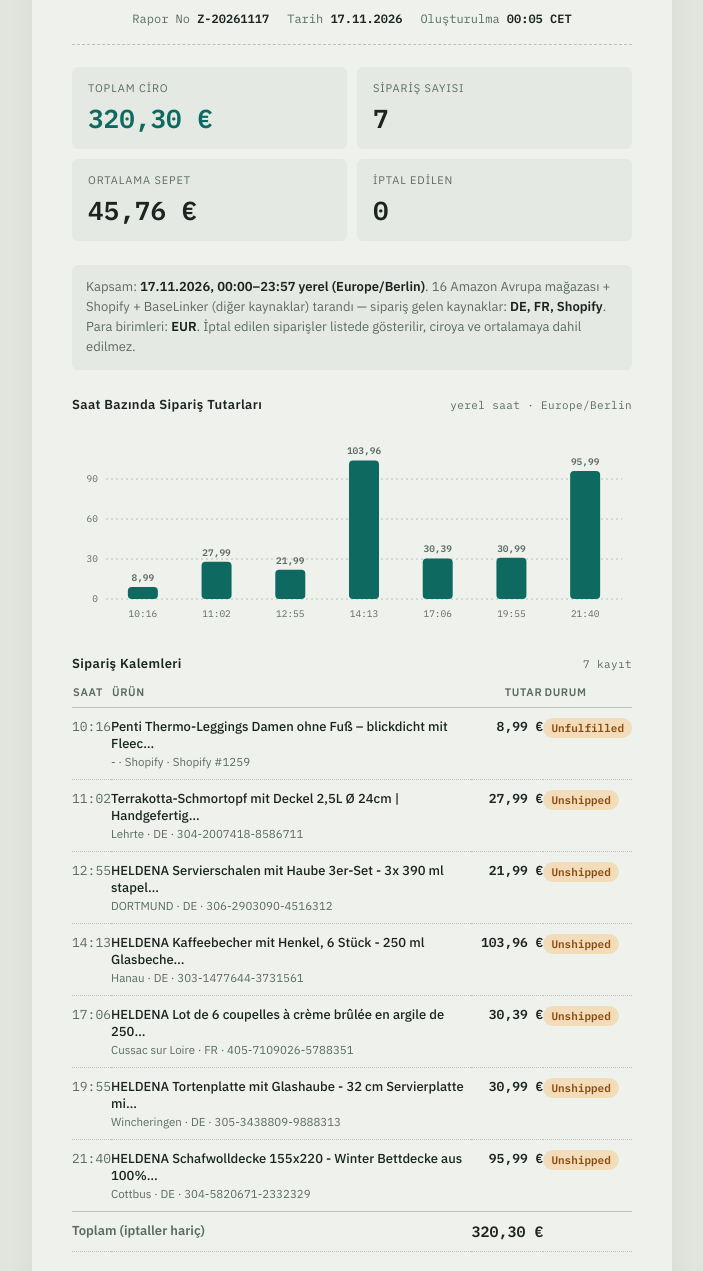
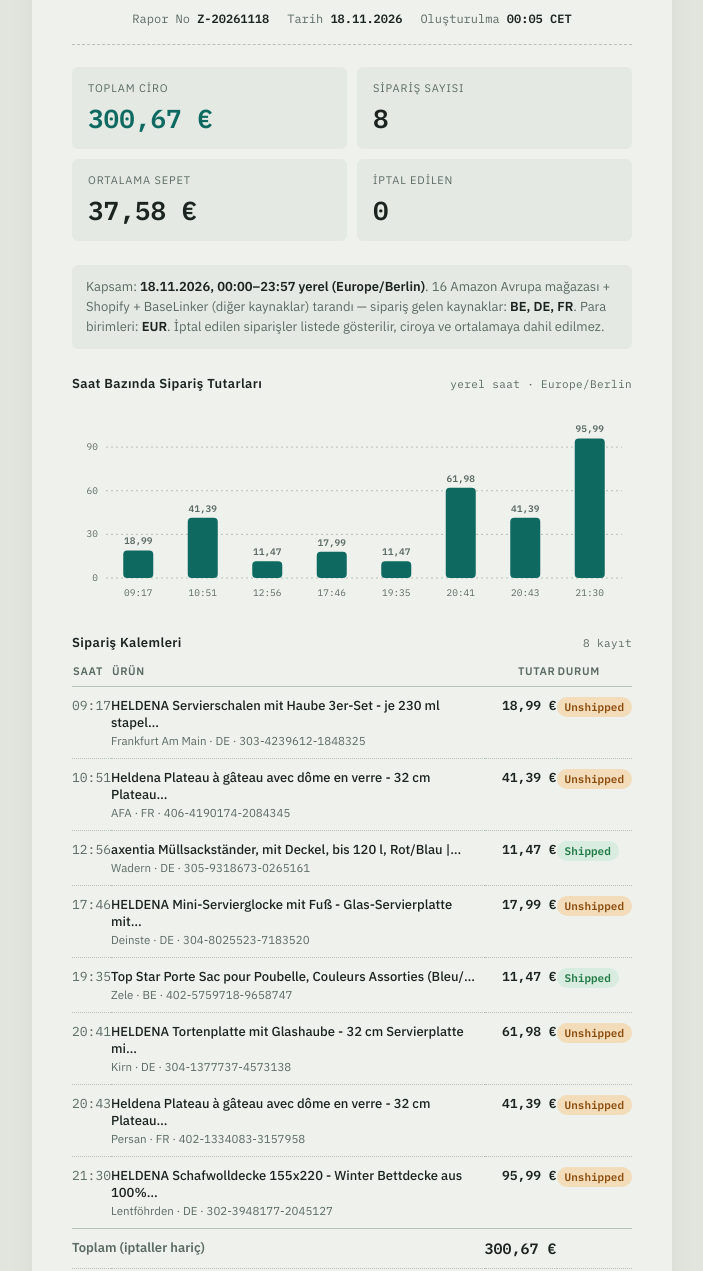
Before and after one commit to kadirbalikci/z-raporu-heldena, a plain HTML site: page index.html in a window 1280 px wide. Shown: the part 189-1460 px from the top of the page, without its empty margins (288-991 px from the left). Drawn offline with Linux system fonts and the light colour scheme.

Commit message:
Z raporu 2026-11-18

```diff
--- a/index.html
+++ b/index.html
@@ -3,7 +3,7 @@
 <head>
 <meta charset="utf-8">
 <meta name="viewport" content="width=device-width, initial-scale=1">
-<title>HekkaStore Z Raporu — 17.11.2026</title>
+<title>HekkaStore Z Raporu — 18.11.2026</title>
 <link rel="preconnect" href="https://fonts.googleapis.com">
 <link rel="preconnect" href="https://fonts.gstatic.com" crossorigin>
 <link href="https://fonts.googleapis.com/css2?family=IBM+Plex+Mono:wght@400;500;600&family=IBM+Plex+Sans:wght@400;500;600;700&display=swap" rel="stylesheet">
@@ -130,8 +130,8 @@
       <div class="store-name">HekkaStore — Heldena</div>
       <div class="store-sub">Amazon Selling Partner API üzerinden otomatik oluşturuldu</div>
       <div class="meta-row">
-        <span>Rapor No <b class="mono">Z-20261117</b></span>
-        <span>Tarih <b class="mono">17.11.2026</b></span>
+        <span>Rapor No <b class="mono">Z-20261118</b></span>
+        <span>Tarih <b class="mono">18.11.2026</b></span>
         <span>Oluşturulma <b class="mono">00:05 CET</b></span>
       </div>
     </header>
@@ -140,15 +140,15 @@
 
     <div class="kpi">
       <div class="kpi-label">Toplam Ciro</div>
-      <div class="kpi-value accent tnum">320,30 €</div>
+      <div class="kpi-value accent tnum">300,67 €</div>
     </div>
     <div class="kpi">
       <div class="kpi-label">Sipariş Sayısı</div>
-      <div class="kpi-value tnum">7</div>
+      <div class="kpi-value tnum">8</div>
     </div>
     <div class="kpi">
       <div class="kpi-label">Ortalama Sepet</div>
-      <div class="kpi-value tnum">45,76 €</div>
+      <div class="kpi-value tnum">37,58 €</div>
     </div>
     <div class="kpi">
       <div class="kpi-label">İptal Edilen</div>
@@ -158,7 +158,7 @@
     </div>
 
     <div class="scope">
-      Kapsam: <b>17.11.2026, 00:00–23:57 yerel (Europe/Berlin)</b>. 16 Amazon Avrupa mağazası + Shopify + BaseLinker (diğer kaynaklar) tarandı — sipariş gelen kaynaklar: <b>DE, FR, Shopify</b>. Para birimleri: <b>EUR</b>. İptal edilen siparişler listede gösterilir, ciroya ve ortalamaya dahil edilmez.
+      Kapsam: <b>18.11.2026, 00:00–23:57 yerel (Europe/Berlin)</b>. 16 Amazon Avrupa mağazası + Shopify + BaseLinker (diğer kaynaklar) tarandı — sipariş gelen kaynaklar: <b>BE, DE, FR</b>. Para birimleri: <b>EUR</b>. İptal edilen siparişler listede gösterilir, ciroya ve ortalamaya dahil edilmez.
     </div>
 
     <section class="block">
@@ -170,20 +170,21 @@
     </section>
 
     <section class="block">
-      <div class="block-title">Sipariş Kalemleri <span class="unit">7 kayıt</span></div>
+      <div class="block-title">Sipariş Kalemleri <span class="unit">8 kayıt</span></div>
       <div class="table-scroll">
         <table class="items">
           <thead>
             <tr><th>Saat</th><th>Ürün</th><th class="num">Tutar</th><th>Durum</th></tr>
           </thead>
-          <tbody><tr><td class="time">10:16</td><td><span class="product-name" title="Penti Thermo-Leggings Damen ohne Fuß – blickdicht mit Fleece-Innenseite, Schwarz &amp; Anthrazit; Penti Thermo-Leggings Damen ohne Fuß – blickdicht mit Fleece-Innenseite, Schwarz &amp; Anthrazit (Schwarz / M)">Penti Thermo-Leggings Damen ohne Fuß – blickdicht mit Fleec…</span><span class="product-city">- · Shopify · Shopify #1259</span></td><td class="num amount tnum">8,99 €</td><td><span class="chip warn">Unfulfilled</span></td></tr>
-<tr><td class="time">11:02</td><td><span class="product-name" title="Terrakotta-Schmortopf mit Deckel 2,5L Ø 24cm | Handgefertigter unglasierter Tontopf (Güveç) für die Familie | Premium Römertopf für Ofen &amp; Gasherd | Natur-Ton Auflaufform zum Brotbacken &amp; Schmoren">Terrakotta-Schmortopf mit Deckel 2,5L Ø 24cm | Handgefertig…</span><span class="product-city">Lehrte · DE · 304-2007418-8586711</span></td><td class="num amount tnum">27,99 €</td><td><span class="chip warn">Unshipped</span></td></tr>
-<tr><td class="time">12:55</td><td><span class="product-name" title="HELDENA Servierschalen mit Haube 3er-Set - 3x 390 ml stapelbare Glasschalen mit Deckel, für Desserts, Snacks, Fingerfood &amp; Aufbewahrung">HELDENA Servierschalen mit Haube 3er-Set - 3x 390 ml stapel…</span><span class="product-city">DORTMUND · DE · 306-2903090-4516312</span></td><td class="num amount tnum">21,99 €</td><td><span class="chip warn">Unshipped</span></td></tr>
-<tr><td class="time">14:13</td><td><span class="product-name" title="HELDENA Kaffeebecher mit Henkel, 6 Stück - 250 ml Glasbecher mit Facettenschliff, spülmaschinenfest &amp; stapelbar, für Kaffee, Tee &amp; Heißgetränke">HELDENA Kaffeebecher mit Henkel, 6 Stück - 250 ml Glasbeche…</span><span class="product-city">Hanau · DE · 303-1477644-3731561</span></td><td class="num amount tnum">103,96 €</td><td><span class="chip warn">Unshipped</span></td></tr>
-<tr><td class="time">17:06</td><td><span class="product-name" title="HELDENA Lot de 6 coupelles à crème brûlée en argile de 250 ml chacun, Ø 12 cm - Passe au four - Intérieur émaillé - Passe au lave-vaisselle - Pour ragoût fin, viande épicée et dessert">HELDENA Lot de 6 coupelles à crème brûlée en argile de 250…</span><span class="product-city">Cussac sur Loire · FR · 405-7109026-5788351</span></td><td class="num amount tnum">30,39 €</td><td><span class="chip warn">Unshipped</span></td></tr>
-<tr><td class="time">19:55</td><td><span class="product-name" title="HELDENA Tortenplatte mit Glashaube - 32 cm Servierplatte mit Fuß &amp; Deckel aus Glas, spülmaschinenfest, für Kuchen, Torten, Gebäck &amp; Käse">HELDENA Tortenplatte mit Glashaube - 32 cm Servierplatte mi…</span><span class="product-city">Wincheringen · DE · 305-3438809-9888313</span></td><td class="num amount tnum">30,99 €</td><td><span class="chip warn">Unshipped</span></td></tr>
-<tr><td class="time">21:40</td><td><span class="product-name" title="HELDENA Schafwolldecke 155x220 - Winter Bettdecke aus 100% Schurwolle (Lammwolle) 350 g/m², Schafwolle Bettdecke, Inlett aus 100% Baumwolle, waschbar 30°C">HELDENA Schafwolldecke 155x220 - Winter Bettdecke aus 100%…</span><span class="product-city">Cottbus · DE · 304-5820671-2332329</span></td><td class="num amount tnum">95,99 €</td><td><span class="chip warn">Unshipped</span></td></tr></tbody>
-          <tfoot><tr class="totals-row"><td colspan="2" class="label">Toplam (iptaller hariç)</td><td class="num amount tnum">320,30 €</td><td></td></tr></tfoot>
+          <tbody><tr><td class="time">09:17</td><td><span class="product-name" title="HELDENA Servierschalen mit Haube 3er-Set - je 230 ml stapelbare Glasschalen mit Glashaube, spülmaschinenfest, für Desserts, Konfekt &amp; Käse">HELDENA Servierschalen mit Haube 3er-Set - je 230 ml stapel…</span><span class="product-city">Frankfurt Am Main · DE · 303-4239612-1848325</span></td><td class="num amount tnum">18,99 €</td><td><span class="chip warn">Unshipped</span></td></tr>
+<tr><td class="time">10:51</td><td><span class="product-name" title="Heldena Plateau à gâteau avec dôme en verre - 32 cm Plateau à gâteau avec pied et couvercle en verre, passe au lave-vaisselle, pour gâteaux, tartes, pâtisseries et fromages">Heldena Plateau à gâteau avec dôme en verre - 32 cm Plateau…</span><span class="product-city">AFA · FR · 406-4190174-2084345</span></td><td class="num amount tnum">41,39 €</td><td><span class="chip warn">Unshipped</span></td></tr>
+<tr><td class="time">12:56</td><td><span class="product-name" title="axentia Müllsackständer, mit Deckel, bis 120 l, Rot/Blau | Standfester Müllsackständer aus Metall mit Deckel, höhenverstellbar, für Müllsäcke und gelbe Säcke">axentia Müllsackständer, mit Deckel, bis 120 l, Rot/Blau |…</span><span class="product-city">Wadern · DE · 305-9318673-0265161</span></td><td class="num amount tnum">11,47 €</td><td><span class="chip good">Shipped</span></td></tr>
+<tr><td class="time">17:46</td><td><span class="product-name" title="HELDENA Mini-Servierglocke mit Fuß - Glas-Servierplatte mit Haube, 11 cm, spülmaschinenfest, für Macarons, Pralinen, Mini-Törtchen &amp; Desserts">HELDENA Mini-Servierglocke mit Fuß - Glas-Servierplatte mit…</span><span class="product-city">Deinste · DE · 304-8025523-7183520</span></td><td class="num amount tnum">17,99 €</td><td><span class="chip warn">Unshipped</span></td></tr>
+<tr><td class="time">19:35</td><td><span class="product-name" title="Top Star Porte Sac pour Poubelle, Couleurs Assorties (Bleu/Rouge), 28 x 32 x 87 cm">Top Star Porte Sac pour Poubelle, Couleurs Assorties (Bleu/…</span><span class="product-city">Zele · BE · 402-5759718-9658747</span></td><td class="num amount tnum">11,47 €</td><td><span class="chip good">Shipped</span></td></tr>
+<tr><td class="time">20:41</td><td><span class="product-name" title="HELDENA Tortenplatte mit Glashaube - 32 cm Servierplatte mit Fuß &amp; Deckel aus Glas, spülmaschinenfest, für Kuchen, Torten, Gebäck &amp; Käse">HELDENA Tortenplatte mit Glashaube - 32 cm Servierplatte mi…</span><span class="product-city">Kirn · DE · 304-1377737-4573138</span></td><td class="num amount tnum">61,98 €</td><td><span class="chip warn">Unshipped</span></td></tr>
+<tr><td class="time">20:43</td><td><span class="product-name" title="Heldena Plateau à gâteau avec dôme en verre - 32 cm Plateau à gâteau avec pied et couvercle en verre, passe au lave-vaisselle, pour gâteaux, tartes, pâtisseries et fromages">Heldena Plateau à gâteau avec dôme en verre - 32 cm Plateau…</span><span class="product-city">Persan · FR · 402-1334083-3157958</span></td><td class="num amount tnum">41,39 €</td><td><span class="chip warn">Unshipped</span></td></tr>
+<tr><td class="time">21:30</td><td><span class="product-name" title="HELDENA Schafwolldecke 155x220 - Winter Bettdecke aus 100% Schurwolle (Lammwolle) 350 g/m², Schafwolle Bettdecke, Inlett aus 100% Baumwolle, waschbar 30°C">HELDENA Schafwolldecke 155x220 - Winter Bettdecke aus 100%…</span><span class="product-city">Lentföhrden · DE · 302-3948177-2045127</span></td><td class="num amount tnum">95,99 €</td><td><span class="chip warn">Unshipped</span></td></tr></tbody>
+          <tfoot><tr class="totals-row"><td colspan="2" class="label">Toplam (iptaller hariç)</td><td class="num amount tnum">300,67 €</td><td></td></tr></tfoot>
         </table>
       </div>
     </section>
@@ -201,8 +202,8 @@
 
 <script>
 (function () {
-  var chartData = [{"time": "10:16", "product": "Penti Thermo-Leggings Damen ohne Fuß – blickdicht mit Fleec…", "amount": 8.99, "currency": "EUR"}, {"time": "11:02", "product": "Terrakotta-Schmortopf mit Deckel 2,5L Ø 24cm | Handgefertig…", "amount": 27.99, "currency": "EUR"}, {"time": "12:55", "product": "HELDENA Servierschalen mit Haube 3er-Set - 3x 390 ml stapel…", "amount": 21.99, "currency": "EUR"}, {"time": "14:13", "product": "HELDENA Kaffeebecher mit Henkel, 6 Stück - 250 ml Glasbeche…", "amount": 103.96, "currency": "EUR"}, {"time": "17:06", "product": "HELDENA Lot de 6 coupelles à crème brûlée en argile de 250…", "amount": 30.39, "currency": "EUR"}, {"time": "19:55", "product": "HELDENA Tortenplatte mit Glashaube - 32 cm Servierplatte mi…", "amount": 30.99, "currency": "EUR"}, {"time": "21:40", "product": "HELDENA Schafwolldecke 155x220 - Winter Bettdecke aus 100%…", "amount": 95.99, "currency": "EUR"}];
-  var chartMax = 120;
+  var chartData = [{"time": "09:17", "product": "HELDENA Servierschalen mit Haube 3er-Set - je 230 ml stapel…", "amount": 18.99, "currency": "EUR"}, {"time": "10:51", "product": "Heldena Plateau à gâteau avec dôme en verre - 32 cm Plateau…", "amount": 41.39, "currency": "EUR"}, {"time": "12:56", "product": "axentia Müllsackständer, mit Deckel, bis 120 l, Rot/Blau |…", "amount": 11.47, "currency": "EUR"}, {"time": "17:46", "product": "HELDENA Mini-Servierglocke mit Fuß - Glas-Servierplatte mit…", "amount": 17.99, "currency": "EUR"}, {"time": "19:35", "product": "Top Star Porte Sac pour Poubelle, Couleurs Assorties (Bleu/…", "amount": 11.47, "currency": "EUR"}, {"time": "20:41", "product": "HELDENA Tortenplatte mit Glashaube - 32 cm Servierplatte mi…", "amount": 61.98, "currency": "EUR"}, {"time": "20:43", "product": "Heldena Plateau à gâteau avec dôme en verre - 32 cm Plateau…", "amount": 41.39, "currency": "EUR"}, {"time": "21:30", "product": "HELDENA Schafwolldecke 155x220 - Winter Bettdecke aus 100%…", "amount": 95.99, "currency": "EUR"}];
+  var chartMax = 110;
 
   function fmtNum(n) {
     return n.toLocaleString("de-DE", { minimumFractionDigits: 2, maximumFractionDigits: 2 });
```
